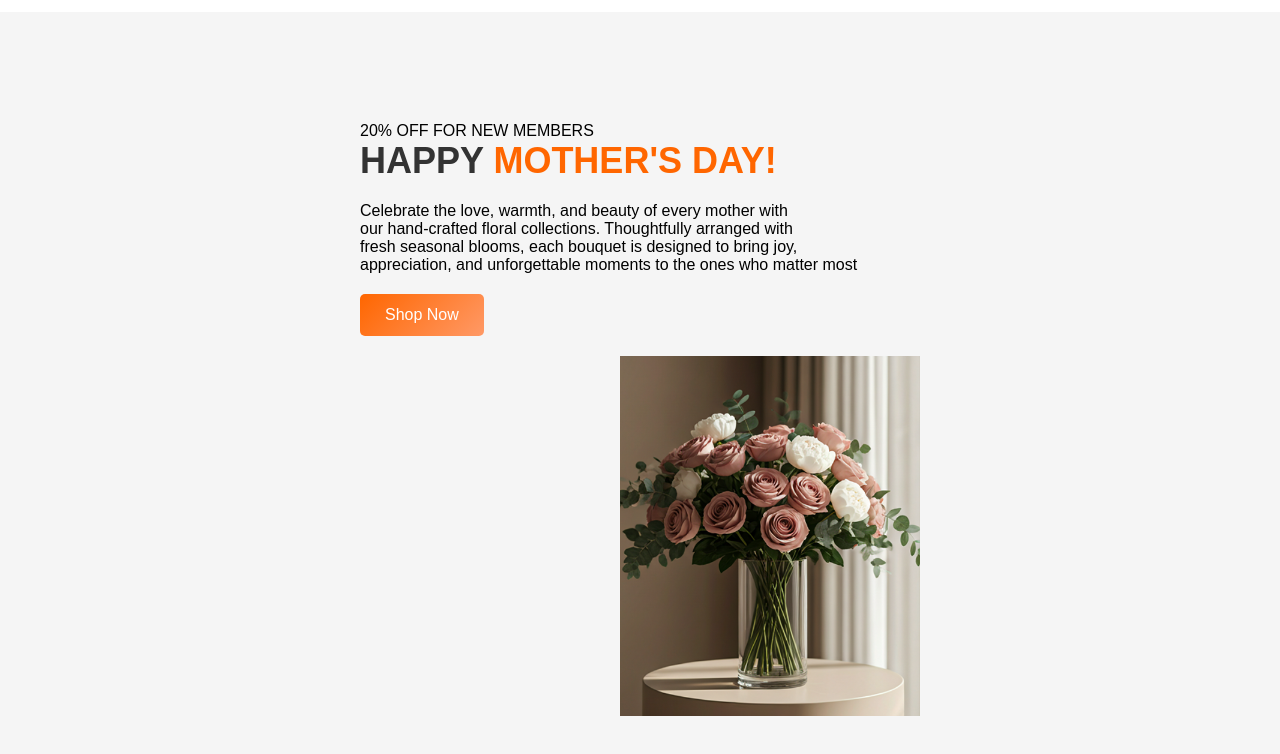
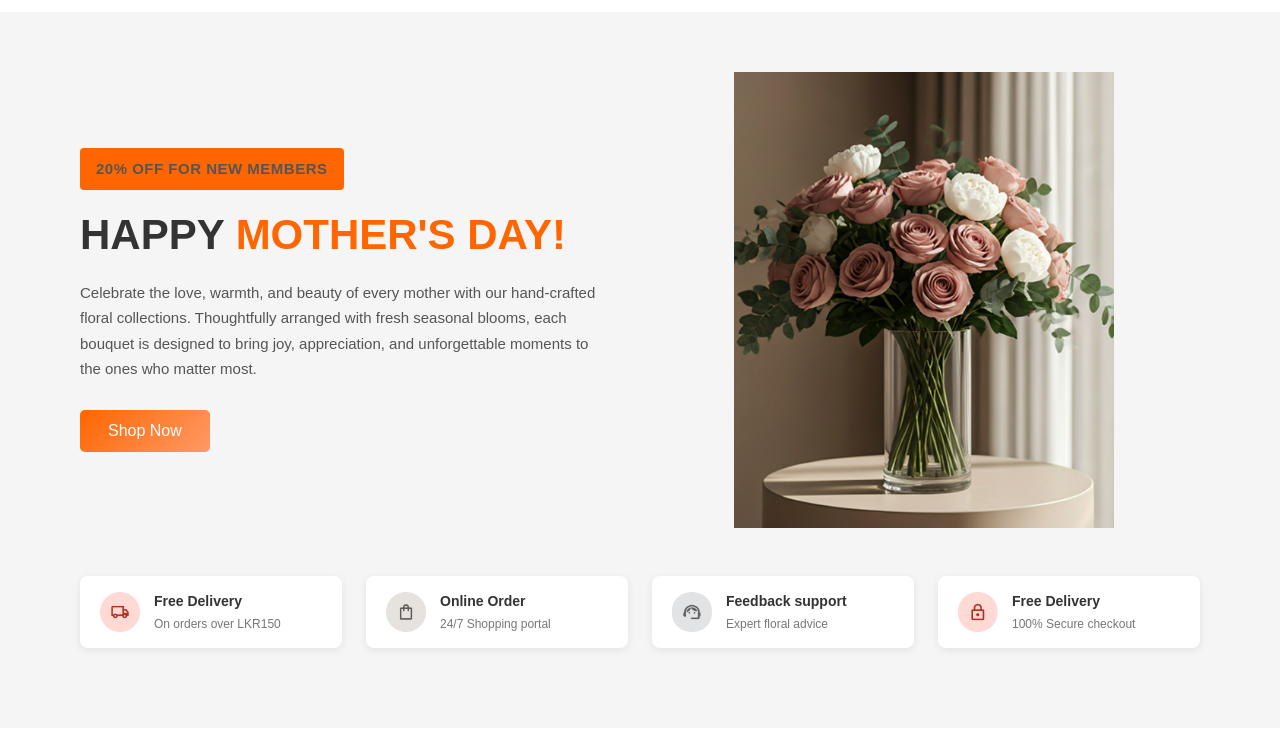
Before and after one commit to Satheesan-R/web-dev-homepage-ui, a plain HTML site: page homepage.html in a window 1280 px wide. Shown: the part 58-812 px from the top of the page. Drawn offline with Linux system fonts and the light colour scheme.

Commit message:
Update the css alignment for the hero section

```diff
--- a/homepage.css
+++ b/homepage.css
@@ -85,26 +85,57 @@
 
 .hero-section{
     display: flex;
+    flex-direction: column;
     align-items: center;
-    justify-content: space-between;
-    padding: 50px 300px;
+    gap: 48px;
+    padding: 60px 80px 80px;
     background-color: #f5f5f5;
 }
 
+.hero-main{
+    display: flex;
+    align-items: center;
+    justify-content: space-between;
+    gap: 48px;
+    width: 100%;
+    max-width: 1200px;
+}
+
 .hero-content{
+    flex: 1;
     display: flex;
-    flex:1;
     flex-direction: column;
-    justify-content: space-between;
+    align-items: flex-start;
+    gap: 20px;
+    max-width: 520px;
+}
 
-    padding: 60px;
-    gap: 50px;
+.off{
+    background-color: #ff6600;
+    color: #fff;
+    padding: 8px 16px;
+    border-radius: 4px;
+    font-size: 12px;
+    font-weight: bold;
+    letter-spacing: 0.5px;
+}
+
+.off p{
+    margin: 0;
 }
 
 .hero-content h1{
-    font-size: 36px;
+    font-size: 42px;
+    line-height: 1.2;
     color: #333;
-    margin-bottom: 20px;
+    margin: 0;
+}
+
+.hero-content p{
+    font-size: 15px;
+    line-height: 1.7;
+    color: #555;
+    margin: 0;
 }
 
 .hero-content span{
@@ -112,7 +143,7 @@
 }
 
 .btn{
-    padding: 12px 25px;
+    padding: 12px 28px;
     background: linear-gradient(135deg, #ff6600, #ff9966);
     color: white;
     border-radius: 5px;
@@ -120,7 +151,7 @@
     cursor: pointer;
     font-size: 16px;
     transition: 0.3s ease;
-    margin:20px 0px;
+    margin-top: 8px;
 }
 
 .btn:hover{
@@ -131,10 +162,54 @@
 .hero-img{
     flex: 1;
     display: flex;
-    justify-content: flex-end;
+    justify-content: center;
+    align-items: center;
 }
 
 .hero-img img{
-    width: 300px;
-    max-width: 100%;
+    width: 100%;
+    max-width: 380px;
+    height: auto;
 }
+
+.hero-shape{
+    display: flex;
+    justify-content: space-between;
+    align-items: stretch;
+    gap: 24px;
+    width: 100%;
+    max-width: 1200px;
+}
+
+.shape1{
+    flex: 1;
+    display: flex;
+    align-items: center;
+    gap: 14px;
+    background-color: #fff;
+    padding: 16px 20px;
+    border-radius: 8px;
+    box-shadow: 0 2px 8px rgba(0, 0, 0, 0.08);
+}
+
+.shape1 img{
+    width: 40px;
+    height: 40px;
+    flex-shrink: 0;
+}
+
+.shape1 p{
+    font-size: 14px;
+    font-weight: bold;
+    color: #333;
+    line-height: 1.4;
+    margin: 0;
+}
+
+.shape1 span{
+    display: block;
+    font-size: 12px;
+    font-weight: normal;
+    color: #777;
+    margin-top: 4px;
+}
--- a/homepage.html
+++ b/homepage.html
@@ -29,17 +29,35 @@
 
 
      <div class="hero-section">
-        <div class="hero-content">
-          <div class="off"><p>20% OFF FOR NEW MEMBERS</p><div>
-          <h1>HAPPY <span>MOTHER'S DAY!</span></h1>
-          <p>Celebrate the love, warmth, and beauty of every mother with <br>
-            our hand-crafted floral collections. Thoughtfully arranged with
-            <br>fresh seasonal blooms, each bouquet is designed to bring joy,
-            <br> appreciation, and unforgettable moments to the ones who matter most</p>
-          <button class="btn">Shop Now</button>
+        <div class="hero-main">
+          <div class="hero-content">
+            <div class="off"><p>20% OFF FOR NEW MEMBERS</p></div>
+            <h1>HAPPY <span>MOTHER'S DAY!</span></h1>
+            <p>Celebrate the love, warmth, and beauty of every mother with our hand-crafted floral collections. Thoughtfully arranged with fresh seasonal blooms, each bouquet is designed to bring joy, appreciation, and unforgettable moments to the ones who matter most.</p>
+            <button class="btn">Shop Now</button>
+          </div>
+          <div class="hero-img">
+            <img src="img/Luxury Bouquet.png" alt="Hero Image">
+          </div>
         </div>
-        <div class="hero-img">
-           <img src="img/Luxury Bouquet.png" alt="Hero Image">
+
+        <div class="hero-shape">
+            <div class="shape1">
+               <img src="img/shape1.png" alt="Shape 1">
+               <p>Free Delivery<br><span>On orders over LKR150</span></p>
+            </div>
+            <div class="shape1">
+               <img src="img/shape2.png" alt="Shape 1">
+               <p>Online Order<br><span>24/7 Shopping portal</span></p>
+            </div>
+            <div class="shape1">
+               <img src="img/shape3.png" alt="Shape 1">
+               <p>Feedback support<br><span>Expert floral advice</span></p>
+            </div>
+            <div class="shape1">
+               <img src="img/shape4.png" alt="Shape 1">
+               <p>Free Delivery<br><span>100% Secure checkout</span></p>
+            </div>
          </div>
       </div>
 
```
Also changed, not shown: img/Luxury Bouquet2.png (added), img/shape1.png (added), img/shape2.png (added), img/shape3.png (added), img/shape4.png (added).
